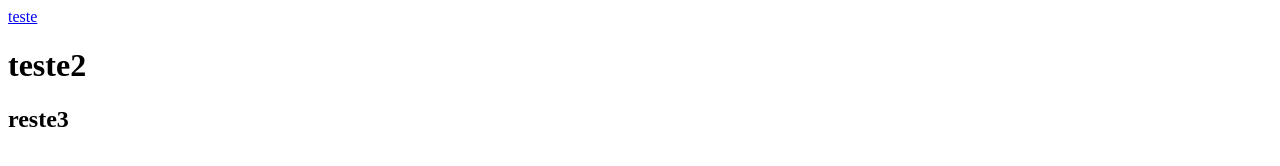
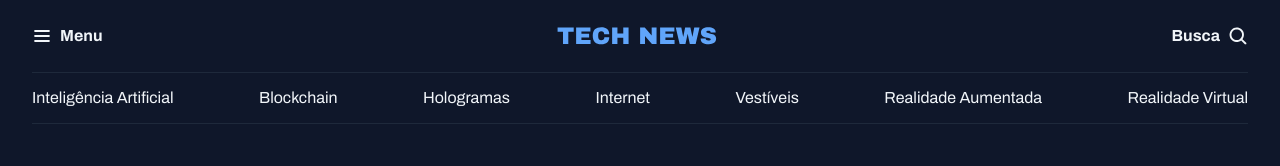
Before and after one commit to DuruFernando/frontend---portal-de-noticias, a plain HTML site: page index.html in a window 1280 px wide. Drawn offline with Linux system fonts and the light colour scheme.

Commit message:
adjust space between menu items

```diff
--- a/index.html
+++ b/index.html
@@ -8,12 +8,33 @@
     <meta name="viewport" content="width=device-width, initial-scale=1.0">
     <title>Portal de notícias</title>
 
-    <link rel="stylesheet" href="">
+    <link rel="stylesheet" href="styles/index.css">
     <link href="https://fonts.googleapis.com/css2?family=Archivo:ital,wght@0,100..900;1,100..900&display=swap" rel="stylesheet">
 </head>
 <body>
-    <a href="#">teste</a>
-    <h1>teste2</h1>
-    <h2>reste3</h2>
+    <header class="container">
+        <nav id="primary" class="grid grid-flow-col">
+            <div>
+                <img src="assets/icons/List.svg" alt="Ícone de menu">
+                <strong>Menu</strong>
+            </div>
+            <div>
+                <img src="assets/Logo.svg" alt="Logo">
+            </div>
+            <div>
+                <strong>Busca</strong>
+                <img src="assets/icons/MagnifyingGlass.svg" alt="Ícone de busca">
+            </div>
+        </nav>
+        <nav id="secondary" class="grid grid-flow-col">
+            <a href="#">Inteligência Artificial</a>
+            <a href="#">Blockchain</a>
+            <a href="#">Hologramas</a>
+            <a href="#">Internet</a>
+            <a href="#">Vestíveis</a>
+            <a href="#">Realidade Aumentada</a>
+            <a href="#">Realidade Virtual</a>
+        </nav>
+    </header>
 </body>
 </html>
--- a/styles/global.css
+++ b/styles/global.css
@@ -39,3 +39,18 @@ a:hover {
 h1, h2, h3 {
     font: inherit;
 }
+
+/* utilityfirst */
+.grid {
+    display: grid
+}
+
+.grid-flow-col {
+    grid-auto-flow: column;
+}
+
+.container {
+    max-width: 1280px;
+    padding-inline: 32px;
+    margin-inline: auto;
+}
--- /dev/null
+++ b/styles/header.css
@@ -0,0 +1,24 @@
+#primary {
+    padding-block: 20px;
+    div {
+        display: flex;
+        align-items: center;
+        gap: 8px;
+    }
+
+    /* nesting css */
+    div:nth-child(2) {
+        margin-inline: auto;
+    }
+    div:nth-child(3) {
+        justify-self: end;
+    }
+}
+
+#secondary {
+    padding-block: 14px;
+    border: solid 1px var(--stroke-color);
+    border-inline: none;
+
+    justify-content: space-between;
+}
--- a/styles/index.css
+++ b/styles/index.css
@@ -1 +1,2 @@
 @import url(global.css);
+@import url(header.css);
```
